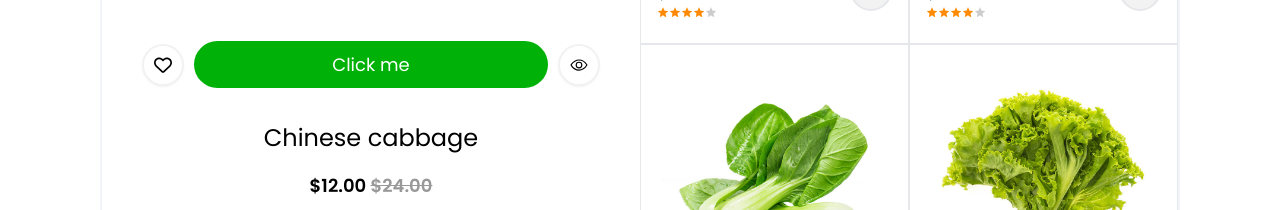
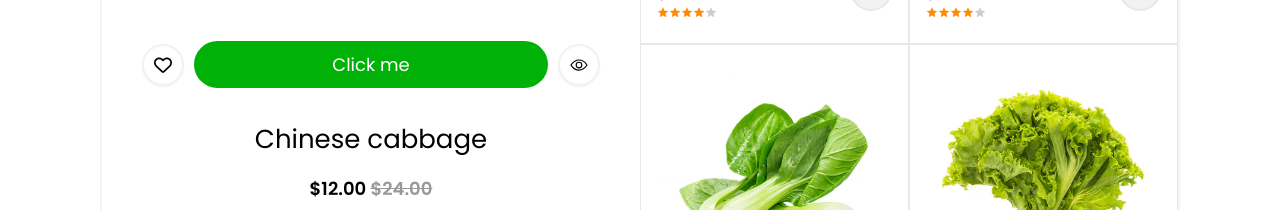
Before and after one commit to KodeNinj/Ecobazar, a Next.js app: page / in a window 1280 px wide. Shown: the part 4220-4430 px from the top of the page. Built offline with nearby package versions, Linux system fonts and the light colour scheme.

Commit message:
adjusted the font-size of the title

```diff
--- a/src/components/HotDeals/index.tsx
+++ b/src/components/HotDeals/index.tsx
@@ -38,7 +38,7 @@ const HotDeals = () => {
 						</div>
 						{/* title + price */}
 						<div className="px-[10px] text-center mt-[16px] py-[16px]">
-							<h3 className="lg:text-[24px] md:text-[20px] text-[18px] ">
+							<h3 className="lg:text-[26px] md:text-[24px] text-[18px] ">
 								Chinese cabbage
 							</h3>
 							<p className="font-semibold text-[18px] md:mt-[16px] mt-[8px]">
```
